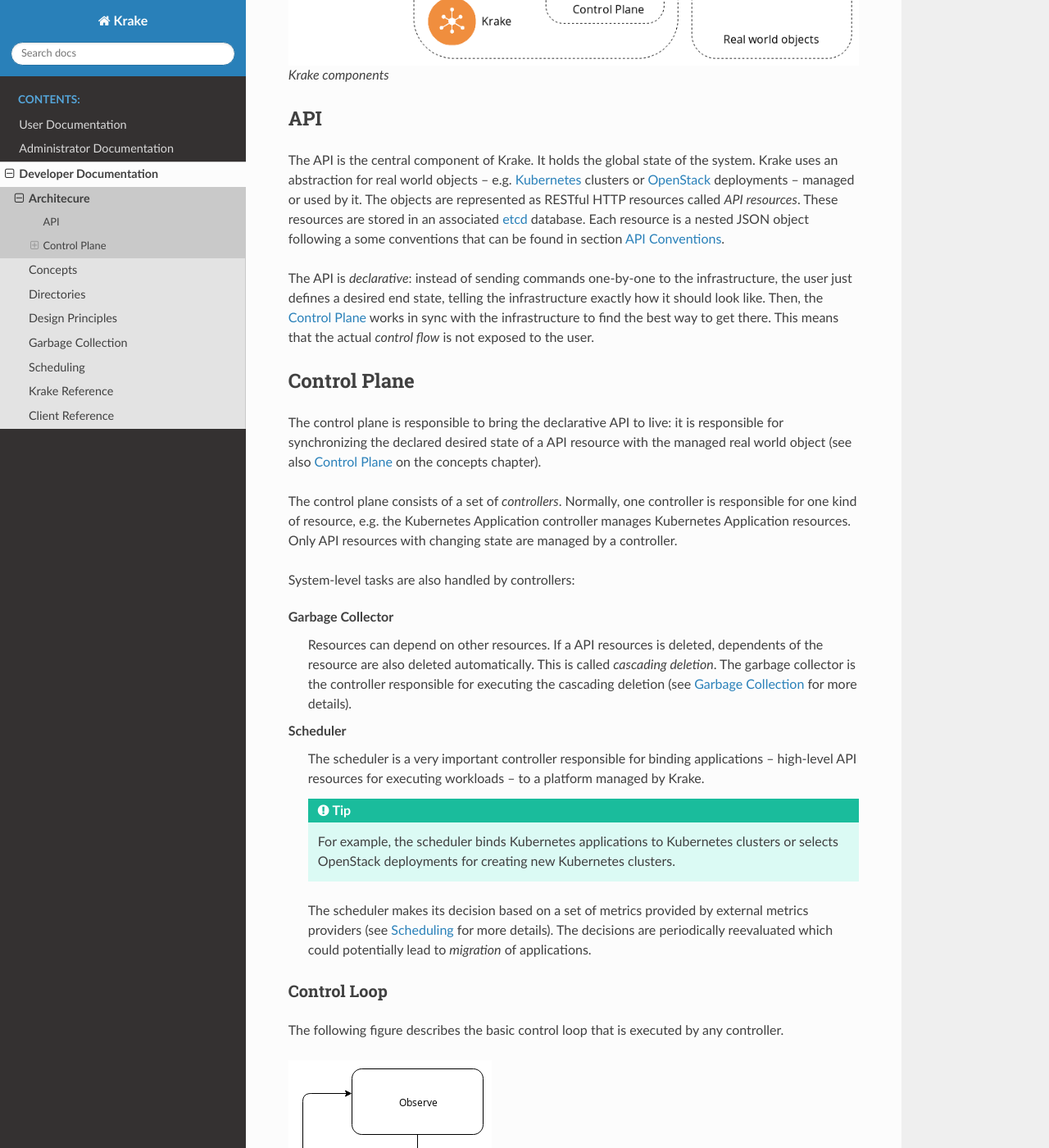
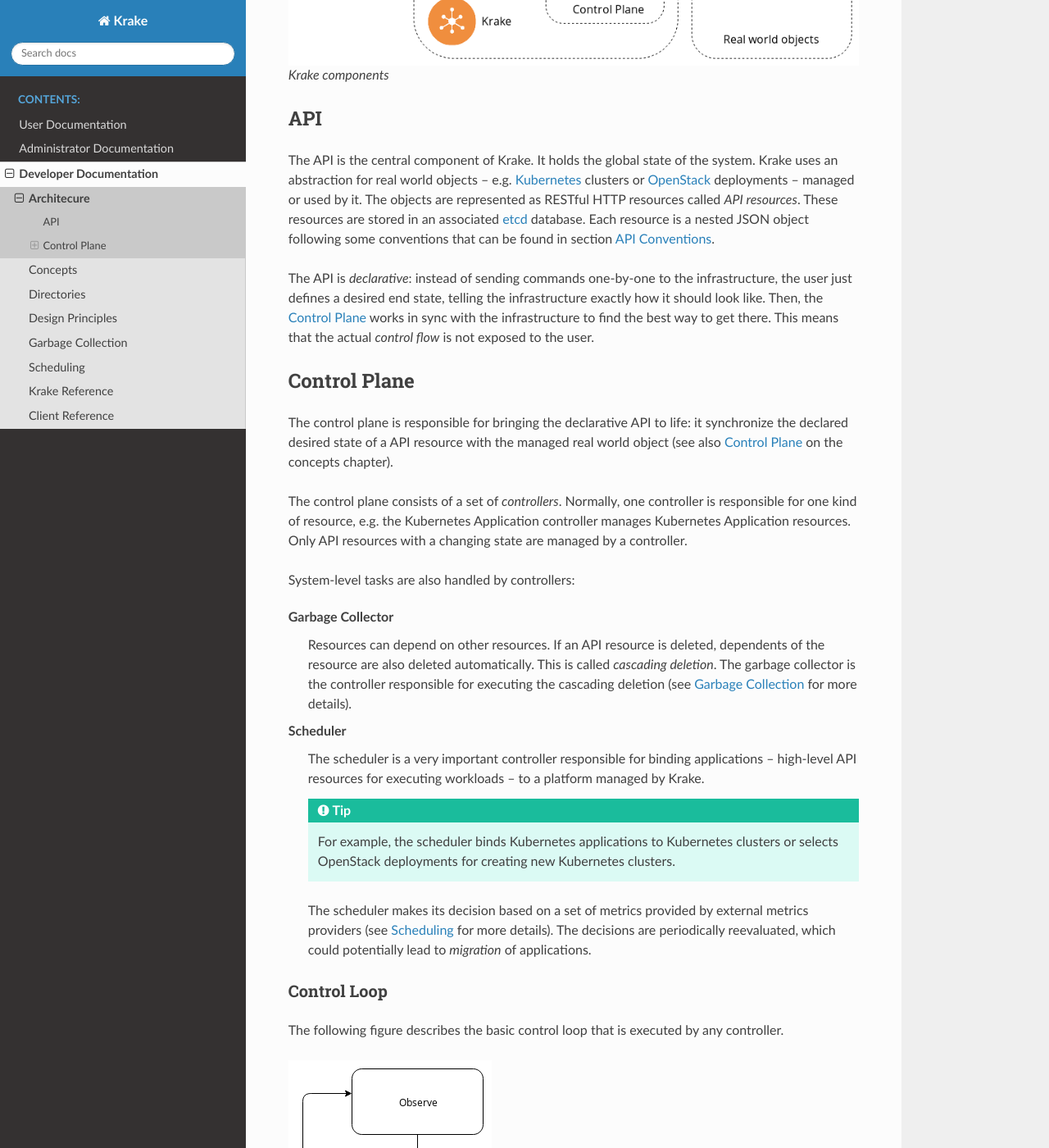
Before and after one commit to rak-n-rok/Krake, a Sphinx documentation site: the page built from docs/dev/architecture.rst, in a window 1280 px wide and 1400 px high, scrolled down 686 px. Shown: the whole window at 82% size. Built offline with Sphinx 7.4.7 and the Read the Docs theme 2.0.0, drawn with Linux system fonts in a browser that asks for light colours; some of the changed text lies outside the part shown.

Commit message:
Correct spelling mistakes
See issue #253

```diff
--- a/docs/admin/setup.rst
+++ b/docs/admin/setup.rst
@@ -4,7 +4,7 @@
 Set up Krake with Ansible
 =========================
 
-This sections describes prerequisites and deployment of Krake infrastructure with `Ansible <https://www.ansible.com/>`_.
+This sections describes prerequisites and deployment of a Krake infrastructure with `Ansible <https://www.ansible.com/>`_.
 
 
 Prerequisites
--- a/docs/dev/architecture.rst
+++ b/docs/dev/architecture.rst
@@ -19,7 +19,7 @@
 clusters or OpenStack_ deployments -- managed or used by it. The objects are
 represented as RESTful HTTP resources called *API resources*. These resources
 are stored in an associated etcd_ database. Each resource is a nested JSON
-object following a some conventions that can be found in section
+object following some conventions that can be found in section
 :ref:`dev/concepts:API Conventions`.
 
 The API is *declarative*: instead of sending commands one-by-one to the
@@ -33,20 +33,20 @@
 Control Plane
 =============
 
-The control plane is responsible to bring the declarative API to live: it is
-responsible for synchronizing the declared desired state of a API resource
-with the managed real world object (see also :ref:`dev/concepts:Control Plane`
-on the concepts chapter).
+The control plane is responsible for bringing the declarative API to life: it
+synchronize the declared desired state of a API resource with the managed real
+world object (see also :ref:`dev/concepts:Control Plane` on the concepts
+chapter).
 
 The control plane consists of a set of *controllers*. Normally, one controller
 is responsible for one kind of resource, e.g. the Kubernetes Application
 controller manages Kubernetes Application resources. Only API resources with
-changing state are managed by a controller.
+a changing state are managed by a controller.
 
 System-level tasks are also handled by controllers:
 
 Garbage Collector
-    Resources can depend on other resources. If a API resources is deleted,
+    Resources can depend on other resources. If an API resource is deleted,
     dependents of the resource are also deleted automatically. This is called
     *cascading deletion*. The garbage collector is the controller responsible
     for executing the cascading deletion (see
@@ -65,7 +65,7 @@
 
     The scheduler makes its decision based on a set of metrics provided by
     external metrics providers (see :ref:`dev/scheduling:Scheduling` for more
-    details). The decisions are periodically reevaluated which could
+    details). The decisions are periodically reevaluated, which could
     potentially lead to *migration* of applications.
 
 
--- a/docs/dev/principles.rst
+++ b/docs/dev/principles.rst
@@ -15,7 +15,7 @@
 - All APIs should be declarative.
 - API resources should be *complementary* and *composable*, not opaque wrappers.
 
-  .. note:: tip
+  .. note::
 
       For example, a Kubernetes cluster could be created ontop of a managed
       OpenStack project.
```
Also changed, not shown: other parts of docs/dev/architecture.rst (+4 -4 lines), docs/admin/inventory.rst (+4 -4 lines), docs/admin/variables.rst (+8 -8 lines), docs/dev/concepts.rst (+4 -4 lines).
